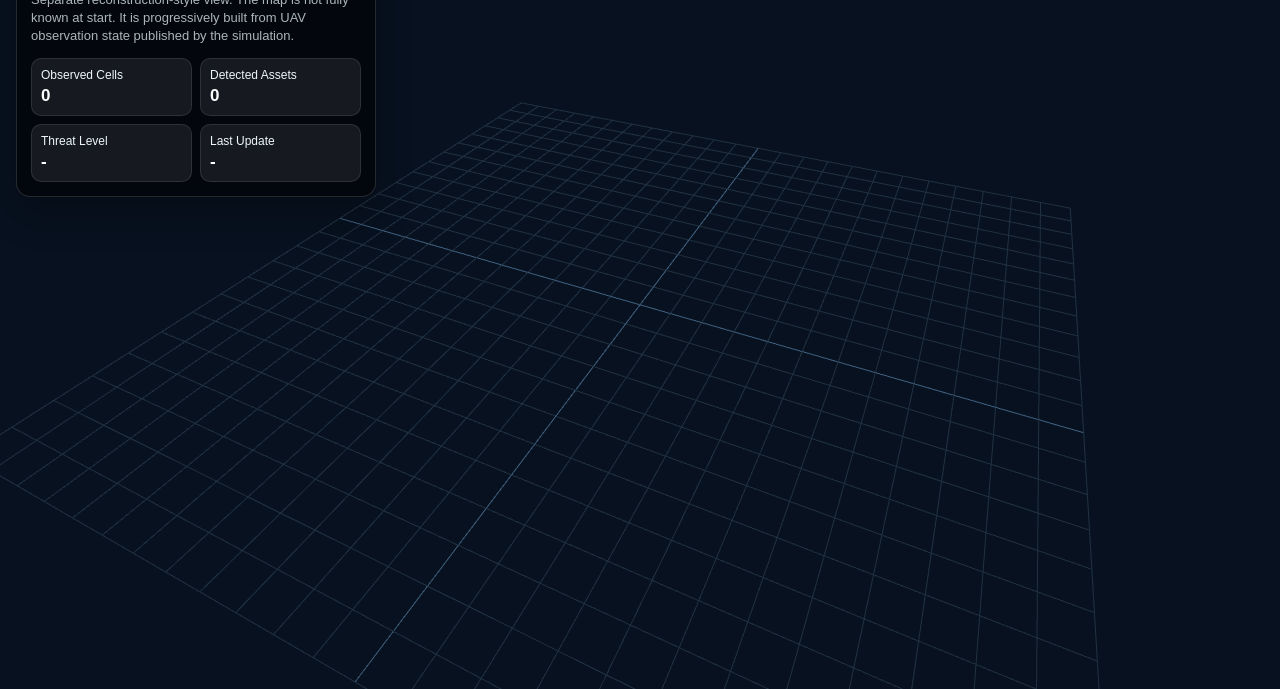
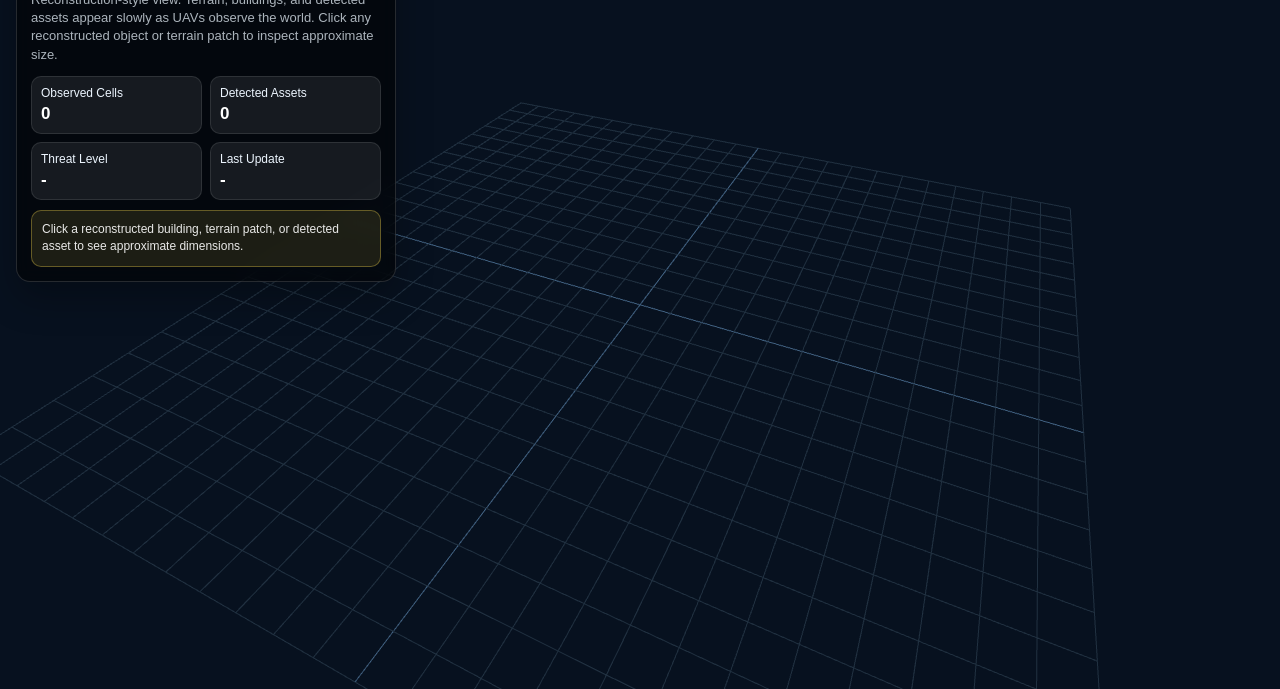
Before and after one commit to kulkarnip0/drone-3d-demo, a website: page map-builder.html in a window 1280 px wide. Shown: the part 111-800 px from the top of the page. Drawn offline with nearby package versions, Linux system fonts and the light colour scheme.

Commit message:
Add measurement panel to 3D map builder

```diff
--- a/map-builder.html
+++ b/map-builder.html
@@ -25,7 +25,7 @@
       top: 16px;
       left: 16px;
       z-index: 10;
-      width: 360px;
+      width: 380px;
       padding: 14px;
       border-radius: 14px;
       background: rgba(0, 0, 0, 0.56);
@@ -65,6 +65,17 @@
       margin-top: 4px;
       color: white;
       font-size: 17px;
+    }
+
+    #measurement-panel {
+      margin-top: 10px;
+      padding: 10px;
+      border-radius: 10px;
+      background: rgba(255, 220, 80, 0.1);
+      border: 1px solid rgba(255, 220, 80, 0.32);
+      color: rgba(255, 255, 255, 0.9);
+      font-size: 12px;
+      line-height: 1.45;
     }
 
     .status-pill {
@@ -126,13 +137,14 @@
   <section class="hud">
     <span id="connection-status" class="status-pill waiting">WAITING FOR SIM</span>
     <h1>3D Observed Map Builder</h1>
-    <p>Separate reconstruction-style view. The map is not fully known at start. It is progressively built from UAV observation state published by the simulation.</p>
+    <p>Reconstruction-style view. Terrain, buildings, and detected assets appear slowly as UAVs observe the world. Click any reconstructed object or terrain patch to inspect approximate size.</p>
     <div class="stats">
       <div class="stat">Observed Cells<strong id="observed-count">0</strong></div>
       <div class="stat">Detected Assets<strong id="detected-count">0</strong></div>
       <div class="stat">Threat Level<strong id="threat-level">-</strong></div>
       <div class="stat">Last Update<strong id="last-update">-</strong></div>
     </div>
+    <div id="measurement-panel">Click a reconstructed building, terrain patch, or detected asset to see approximate dimensions.</div>
   </section>
 
   <nav class="links">
```
